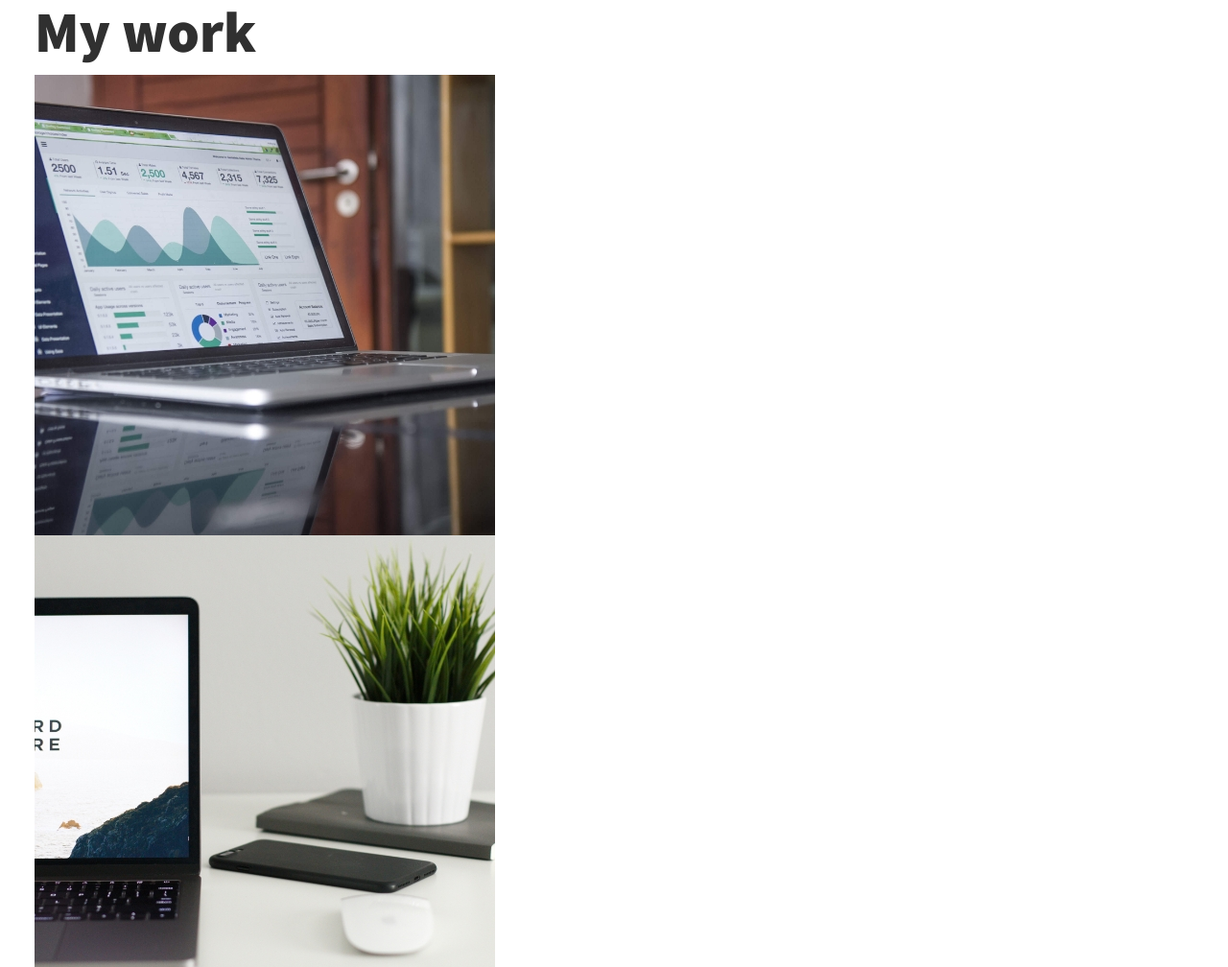
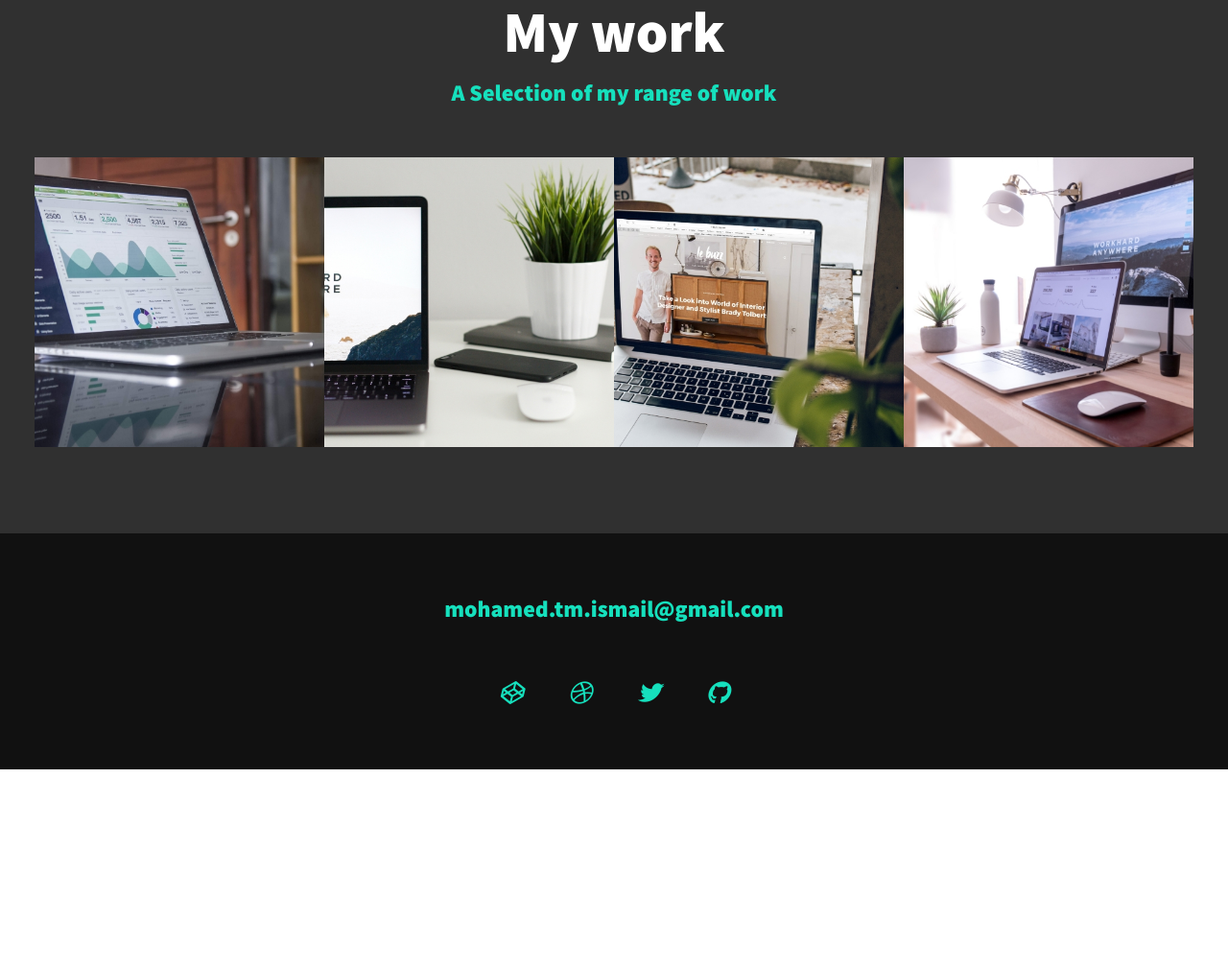
Before and after one commit to mohamedtmismail/portfolio, a website: page index.html in a window 1280 px wide. Shown: the part 1941-2949 px from the top of the page at 96% size. After the commit the page ends 2743 px from the top, so only its background shows below. Drawn offline with nearby package versions, Linux system fonts and the light colour scheme.

Commit message:
everything up to the footer

```diff
--- a/css/style.css
+++ b/css/style.css
@@ -121,6 +121,11 @@ h3 { font-size: var(--fs-h3) }
     margin-bottom: 1em;
 }
 
+.section__subtitle--work {
+    color: var(--clr-accent);
+    font-weight: var(--fw-bold);
+    margin-bottom: 2em;
+}
 
 /* header */
 
@@ -261,3 +266,80 @@ nav { display: none; }
         z-index: 2;
     }
 }
+
+/* My Work */
+.my-work {
+    background-color: var(--clr-dark);
+    color: var(--clr-light);
+    text-align: center;
+}
+
+.portfolio {
+    display: grid;
+    grid-template-columns: repeat(auto-fit, minmax(300px, 1fr));
+}
+
+.portfolio__item {
+    background: var(--clr-accent);
+    overflow: hidden;
+}
+
+.portfolio__img {
+    transition: transform 750ms cubic-bezier(.5, 0, .5, 1),
+    opacity 250ms linear;
+}
+
+.portfolio__item:focus {
+    position: relative;
+    z-index: 2;
+}
+
+.portfolio__img:hover,
+.portfolio__item:focus .portfolio__img {
+    transform: scale(1.2);
+    opacity: .5;
+}
+
+/* footer */
+
+.footer {
+    background: #111;
+    color: var(--clr-accent);
+    text-align: center;
+    padding: 2.5em 0;
+    font-size: var(--fs-h3);
+}
+
+.footer a {
+    color: inherit;
+    text-decoration: none;
+}
+
+.footer__link {
+    font-weight: var(--fw-bold);
+}
+
+.footer__link:hover,
+.social-list__link:hover {
+    opacity: .7;
+}
+
+.footer__link:hover {
+    text-decoration: underline;
+}
+
+.social-list {
+    list-style: none;
+    display: flex;
+    justify-content: center;
+    margin: 2em 0 0;
+    padding: 0;
+}
+
+.social-list__item {
+    margin: 0 .5em;
+}
+
+.social-list__link {
+    padding: .5em;
+}
--- a/index.html
+++ b/index.html
@@ -148,8 +148,10 @@
     <!-- My Work -->
 
     <section class="my-work" id="work">
-      <h2 class="section__title">My work</h2>
-      <p class="section__subtitle"></p>
+      <h2 class="section__title section__title--work">My work</h2>
+      <p class="section__subtitle section__subtitle--work">
+        A Selection of my range of work
+      </p>
 
       <div class="portfolio">
         <!-- portfolio item 1 -->
@@ -175,23 +177,31 @@
     </section>
 
     <!-- Footer -->
-    <footer>
+    <footer class="footer">
       <a href="mailto:mohamed.tm.ismail@gmail.com" class="footer__link"
         >mohamed.tm.ismail@gmail.com</a
       >
 
       <ul class="social-list">
         <li class="social-list__item">
-          <a class="social-list__link" href="https://codepen.io">a</a>
+          <a class="social-list__link" href="https://codepen.io"
+            ><i class="fab fa-codepen"></i
+          ></a>
         </li>
         <li class="social-list__item">
-          <a class="social-list__link" href="http://dribbble.com">b</a>
+          <a class="social-list__link" href="http://dribbble.com"
+            ><i class="fab fa-dribbble"></i
+          ></a>
         </li>
         <li class="social-list__item">
-          <a class="social-list__link" href="https://twitter.com">c</a>
+          <a class="social-list__link" href="https://twitter.com"
+            ><i class="fab fa-twitter"></i
+          ></a>
         </li>
         <li class="social-list__item">
-          <a class="social-list__link" href="https://github.com">d</a>
+          <a class="social-list__link" href="https://github.com"
+            ><i class="fab fa-github"></i
+          ></a>
         </li>
       </ul>
     </footer>
```
